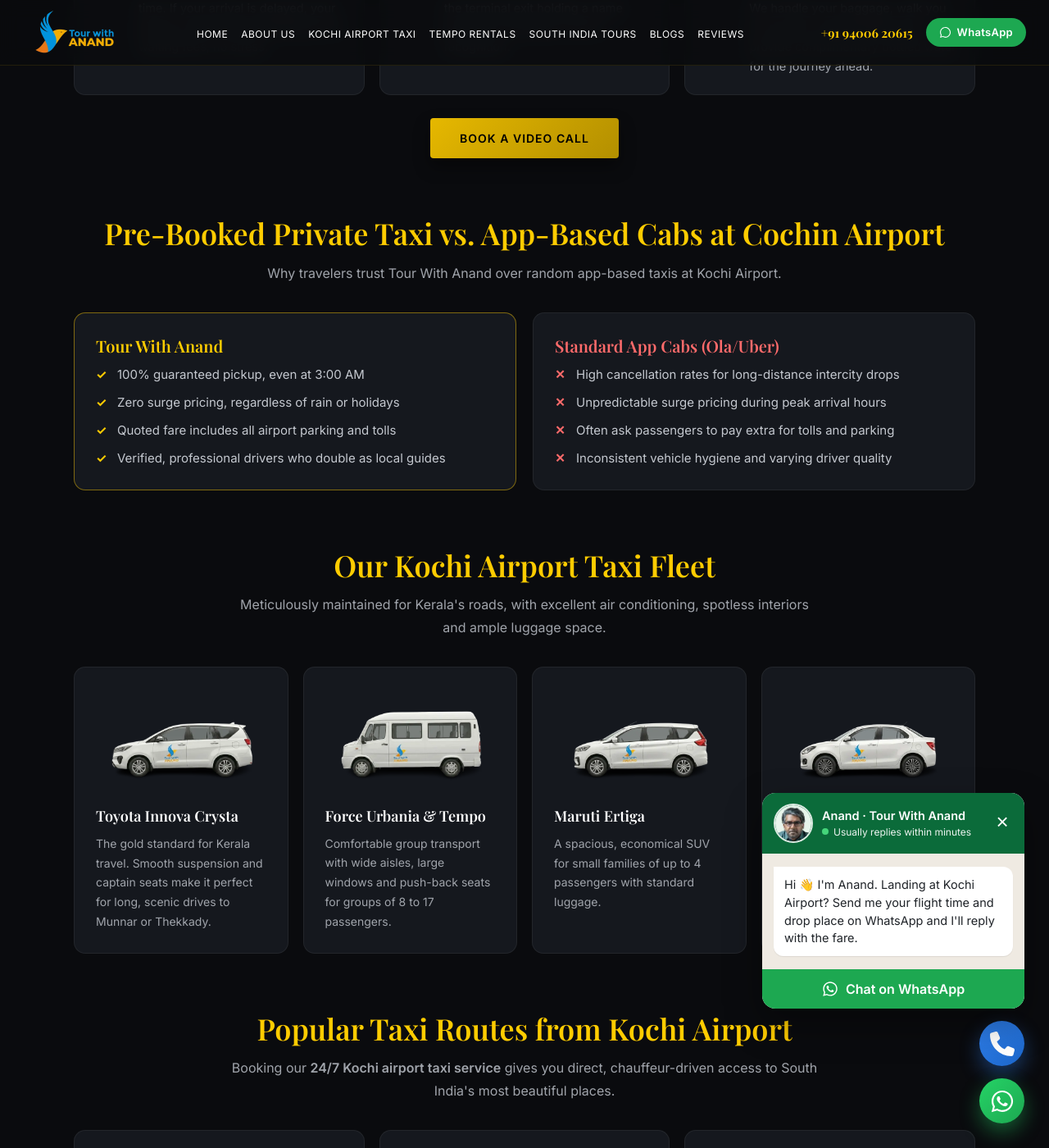
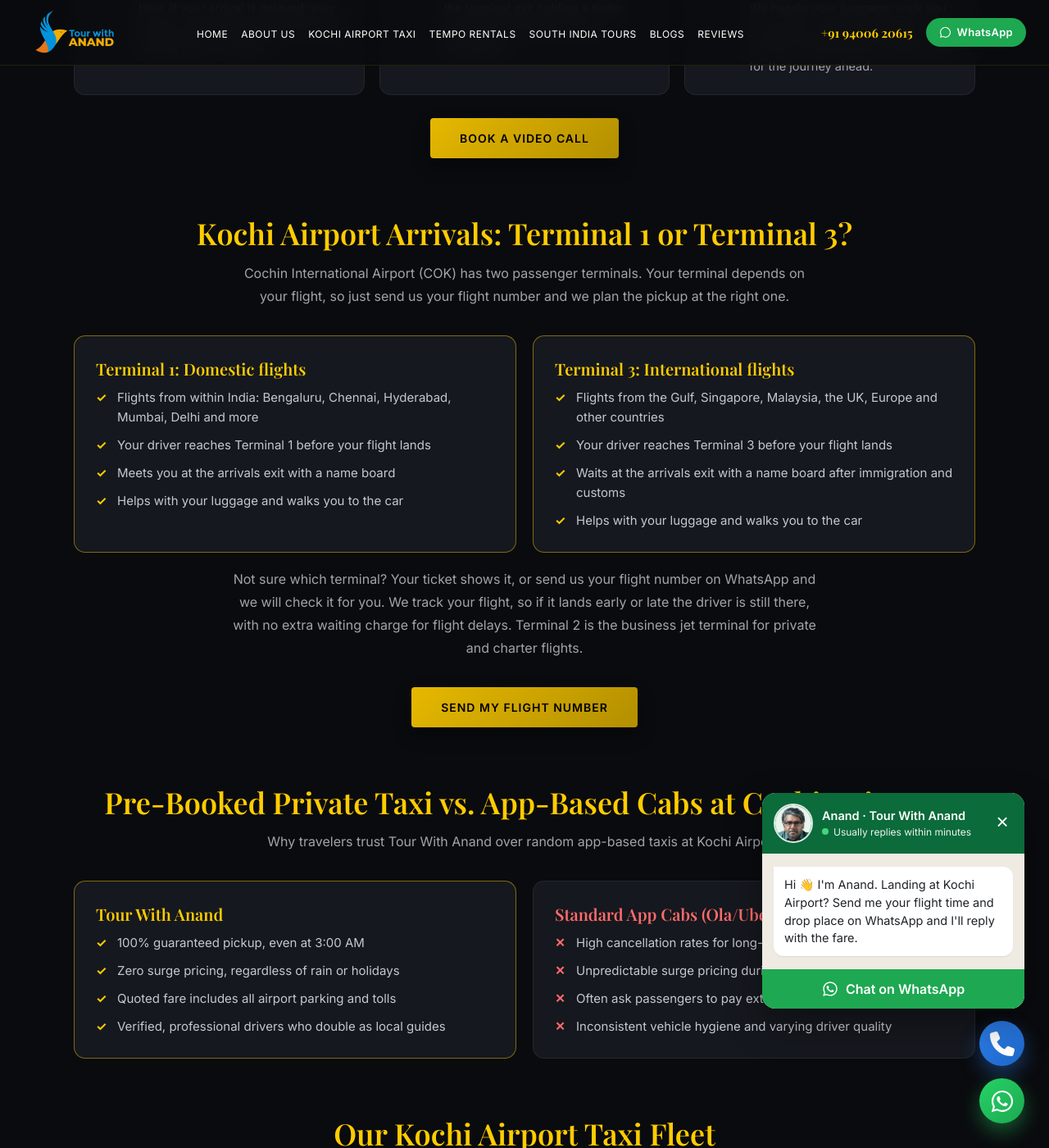
Before and after one commit to tourwithanand/tourwithanand-com, a Jekyll site: the page built from kochi-airport.html, in a window 1280 px wide and 1400 px high, scrolled down 4726 px. Shown: the whole window at 82% size. Built offline with Jekyll 4.4.1, drawn with Linux system fonts in a browser that asks for light colours; some of the changed text lies outside the part shown.

Commit message:
Kochi Airport page: Terminal 1 / Terminal 3 arrivals guide + FAQ (#34)
Claude-Session: https://claude.ai/code/session_01V9S5yJyFeSpGQmQTpdF1A8

Co-authored-by: Claude <noreply@anthropic.com>

```diff
--- a/kochi-airport.html
+++ b/kochi-airport.html
@@ -59,6 +59,7 @@ seo_keywords: "kochi airport taxi, cochin airport taxi, kochi airport taxi servi
         { "@type": "Question", "name": "What is the best taxi service at Kochi Airport?", "acceptedAnswer": { "@type": "Answer", "text": "It depends on your trip. The official CIAL prepaid taxi counter is easy if you have not booked anything. App cabs suit short, budget trips. A pre-booked private taxi is best if you want the driver waiting at arrivals with a name board, a fixed all-inclusive fare, flight tracking and an English-speaking driver for longer trips to Munnar, Alleppey or Thekkady." } },
         { "@type": "Question", "name": "Is a taxi or Uber cheaper from Kochi Airport?", "acceptedAnswer": { "@type": "Answer", "text": "For short trips to Aluva or Angamaly an app cab can be cheaper. For longer trips, late-night arrivals and family luggage, a fixed pre-booked fare is often better value: tolls, parking and waiting are included, and the price does not go up with demand." } },
         { "@type": "Question", "name": "Are Ola and Uber available at Kochi Airport?", "acceptedAnswer": { "@type": "Answer", "text": "Yes, app cabs operate at Cochin International Airport from the pickup points outside the terminals. You book after landing and wait for a car, and availability and price vary with the time and demand. With a pre-booked taxi the driver is already waiting when you come out." } },
+        { "@type": "Question", "name": "Which terminal will I arrive at in Kochi Airport?", "acceptedAnswer": { "@type": "Answer", "text": "Domestic flights from within India arrive at Terminal 1 and international flights arrive at Terminal 3. Send us your flight number and your driver will reach the right terminal before your flight lands and meet you at the arrivals exit with a name board." } },
         { "@type": "Question", "name": "Are there hidden charges for tolls or parking?", "acceptedAnswer": { "@type": "Answer", "text": "No. We operate with 100% transparent pricing. When Anand provides your custom fare via WhatsApp, it is final. It includes all highway tolls, state permits, and airport parking fees." } },
         { "@type": "Question", "name": "Where will my driver meet me at Cochin Airport?", "acceptedAnswer": { "@type": "Answer", "text": "Your driver waits directly outside the terminal exit with a name board, so you are recognised immediately. Anand personally welcomes our guests at Kochi Airport." } },
         { "@type": "Question", "name": "How far is Kochi Airport from Ernakulam and Fort Kochi?", "acceptedAnswer": { "@type": "Answer", "text": "Cochin International Airport is about 27 km (around 45 minutes) from Ernakulam Town railway station and about 45 km (around 1.5 hours) from Fort Kochi, depending on traffic." } },
@@ -443,6 +444,36 @@ seo_keywords: "kochi airport taxi, cochin airport taxi, kochi airport taxi servi
     </div>
   </section>
 
+  <!-- TERMINAL GUIDE (owner 2026-11-26: the pickup terminal depends on the flight; the driver reaches before landing) -->
+  <section class="ap-section" id="terminals">
+    <h2>Kochi Airport Arrivals: Terminal 1 or Terminal 3?</h2>
+    <p class="ap-lead">Cochin International Airport (COK) has two passenger terminals. Your terminal depends on your flight, so just send us your flight number and we plan the pickup at the right one.</p>
+    <div class="ap-compare">
+      <div class="ap-card ap-card-good">
+        <h3>Terminal 1: Domestic flights</h3>
+        <ul>
+          <li>Flights from within India: Bengaluru, Chennai, Hyderabad, Mumbai, Delhi and more</li>
+          <li>Your driver reaches Terminal 1 before your flight lands</li>
+          <li>Meets you at the arrivals exit with a name board</li>
+          <li>Helps with your luggage and walks you to the car</li>
+        </ul>
+      </div>
+      <div class="ap-card ap-card-good">
+        <h3>Terminal 3: International flights</h3>
+        <ul>
+          <li>Flights from the Gulf, Singapore, Malaysia, the UK, Europe and other countries</li>
+          <li>Your driver reaches Terminal 3 before your flight lands</li>
+          <li>Waits at the arrivals exit with a name board after immigration and customs</li>
+          <li>Helps with your luggage and walks you to the car</li>
+        </ul>
+      </div>
+    </div>
+    <p class="ap-lead" style="margin-top:18px;">Not sure which terminal? Your ticket shows it, or send us your flight number on WhatsApp and we will check it for you. We track your flight, so if it lands early or late the driver is still there, with no extra waiting charge for flight delays. Terminal 2 is the business jet terminal for private and charter flights.</p>
+    <div class="ap-center">
+      <a href="{{ ap_wa_link }}" class="luxury-btn ap-btn" target="_blank" rel="noopener" data-loc="terminal_guide">Send My Flight Number</a>
+    </div>
+  </section>
+
   <!-- COMPARISON -->
   <section class="ap-section">
     <h2>Pre-Booked Private Taxi vs. App-Based Cabs at Cochin Airport</h2>
@@ -610,6 +641,7 @@ seo_keywords: "kochi airport taxi, cochin airport taxi, kochi airport taxi servi
       <details><summary>What is the best taxi service at Kochi Airport?</summary><p>It depends on your trip. The official CIAL prepaid taxi counter is easy if you have not booked anything. App cabs suit short, budget trips. A pre-booked private taxi is best if you want the driver waiting at arrivals with a name board, a fixed all-inclusive fare, flight tracking and an English-speaking driver for longer trips to Munnar, Alleppey or Thekkady.</p></details>
       <details><summary>Is a taxi or Uber cheaper from Kochi Airport?</summary><p>For short trips to Aluva or Angamaly an app cab can be cheaper. For longer trips, late-night arrivals and family luggage, a fixed pre-booked fare is often better value: tolls, parking and waiting are included, and the price does not go up with demand.</p></details>
       <details><summary>Are Ola and Uber available at Kochi Airport?</summary><p>Yes, app cabs operate at Cochin International Airport from the pickup points outside the terminals. You book after landing and wait for a car, and availability and price vary with the time and demand. With a pre-booked taxi the driver is already waiting when you come out.</p></details>
+      <details><summary>Which terminal will I arrive at in Kochi Airport?</summary><p>Domestic flights from within India arrive at <strong>Terminal 1</strong> and international flights arrive at <strong>Terminal 3</strong>. Send us your flight number and your driver will reach the right terminal before your flight lands and meet you at the arrivals exit with a name board. <a href="#terminals" style="color:#ffcc00;">See the arrivals guide</a>.</p></details>
       <details><summary>Are there hidden charges for tolls or parking?</summary><p>No. We operate with 100% transparent pricing. When Anand provides your custom fare via WhatsApp, it is final. It includes all highway tolls, state permits, and airport parking fees.</p></details>
       <details><summary>Where will my driver meet me at Cochin Airport?</summary><p>Your driver waits directly outside the terminal exit with a name board, so you are recognised immediately. Anand personally welcomes our guests at Kochi Airport.</p></details>
       <details><summary>How far is Kochi Airport from Ernakulam and Fort Kochi?</summary><p>Cochin International Airport is about 27 km (around 45 minutes) from Ernakulam Town railway station and about 45 km (around 1.5 hours) from Fort Kochi, depending on traffic.</p></details>
```
